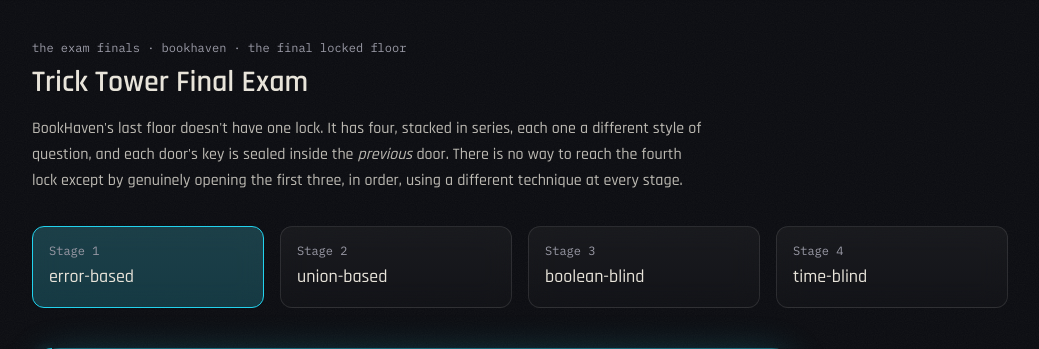
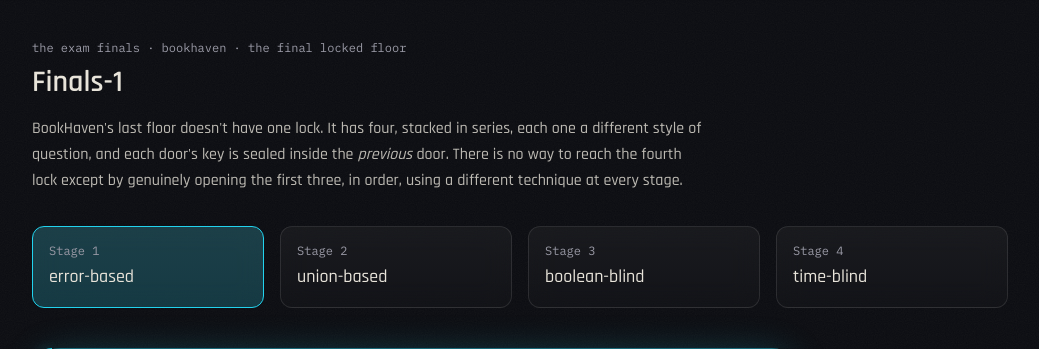
Before and after one commit to kilani47/injection-hunter, a Flask app: page /f/bookhaven/stage1 in a window 1280 px wide. Shown: the part 41-390 px from the top of the page, without its empty margins (120-1159 px from the left). Run offline with Flask 3, Linux system fonts and the light colour scheme.

Commit message:
finals: rename first final's display title to Finals-1 (hub, challenge page, finals README)

```diff
--- a/core/unlock.py
+++ b/core/unlock.py
@@ -177,7 +177,7 @@ NODES: list[dict[str, Any]] = [
     {"id": "p5_5", "phase": "5", "name": "The Silent Courier",
      "path": "/p5/courier", "flag": FLAGS["p5_5"], "built": True},
 
-    {"id": "f1", "phase": "finals", "name": "Trick Tower Final Exam",
+    {"id": "f1", "phase": "finals", "name": "Finals-1",
      "path": "/f/bookhaven", "flag": FLAGS["f1"], "built": True},
     {"id": "f2", "phase": "finals", "name": "Chairman Election Infiltration",
      "path": "/f/omnigrid", "flag": FLAGS["f2"], "built": True},
--- a/templates/f1_bookhaven.html
+++ b/templates/f1_bookhaven.html
@@ -1,12 +1,12 @@
 {% extends "base.html" %}
-{% block title %}Trick Tower Final Exam · The Seiyaku Arc{% endblock %}
+{% block title %}Finals-1 · The Seiyaku Arc{% endblock %}
 {% block body_class %}nen-finals{% endblock %}
 {% block phase_nav %}<a href="{{ url_for('phase', phase_id='finals') }}" class="hover:text-accent transition-colors">finals</a>{% endblock %}
 
 {% block content %}
 <div class="mb-8">
   <p class="font-mono text-xs text-muted mb-2">the exam finals &middot; bookhaven &middot; the final locked floor</p>
-  <h1 class="font-display text-3xl font-semibold text-bone mb-4">Trick Tower Final Exam</h1>
+  <h1 class="font-display text-3xl font-semibold text-bone mb-4">Finals-1</h1>
   <p class="max-w-2xl text-bone/80 leading-relaxed">
     BookHaven's last floor doesn't have one lock. It has four, stacked in
     series, each one a different style of question, and each door's key
```
Also changed, not shown: finals/README.md.
